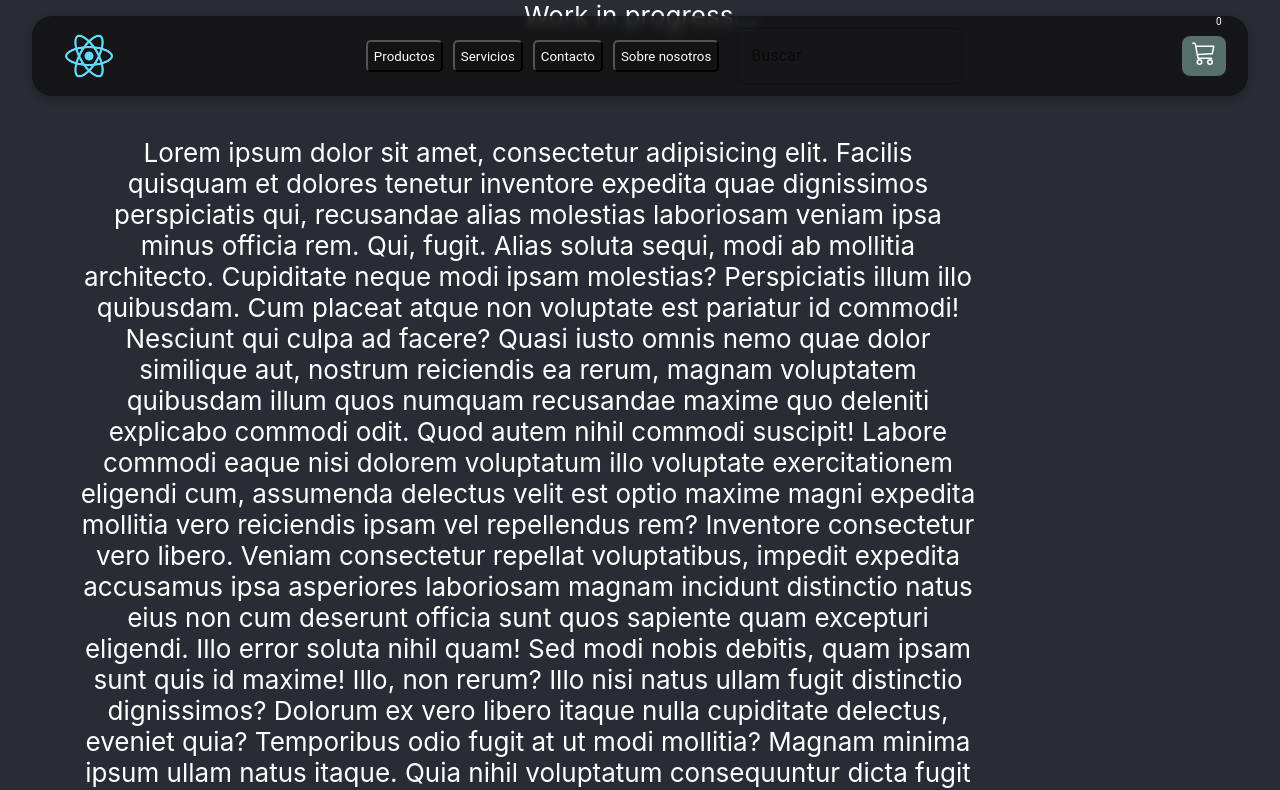
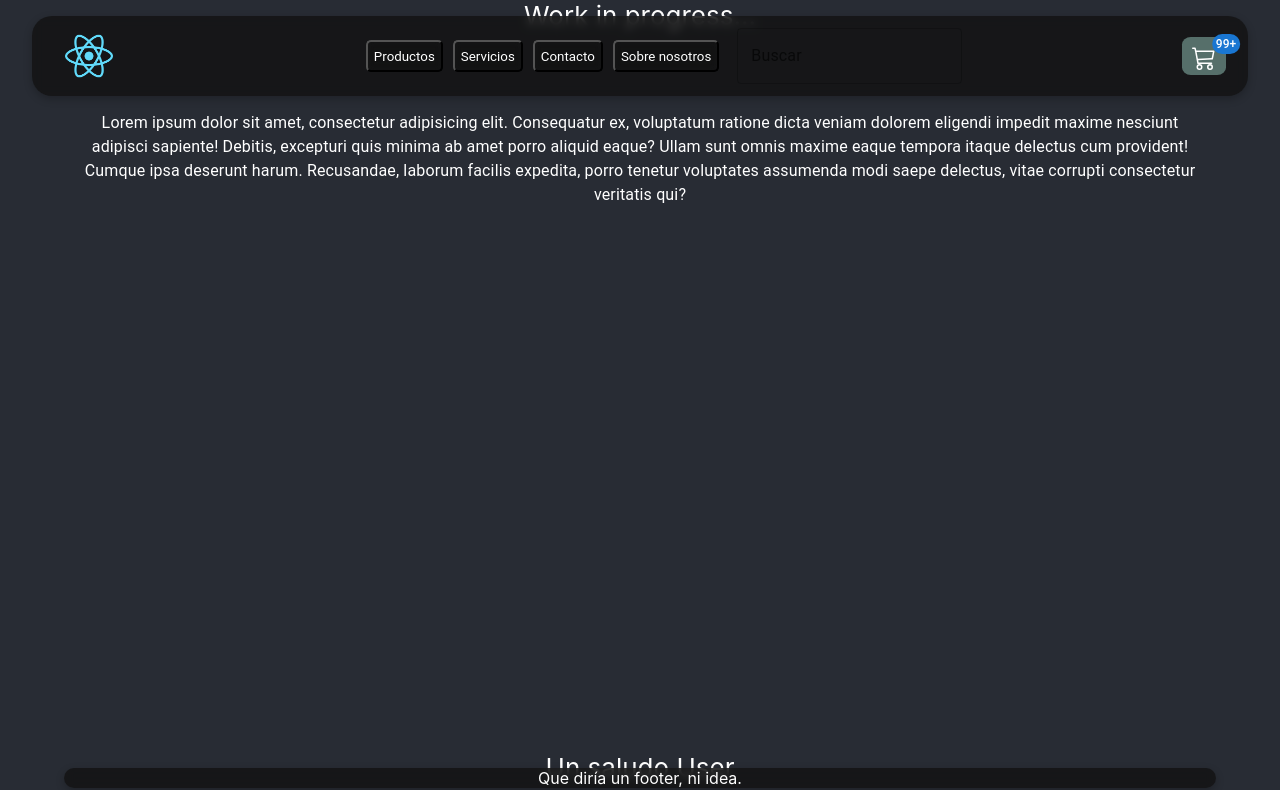
Before and after one commit to estebancardona7/CH-react, a React (Create React App) app: page / in a window 1280 px wide. Shown: the top 790 px of the page. Built offline with nearby package versions, Linux system fonts and the light colour scheme.

Commit message:
update cartwidget

```diff
--- a/src/App.css
+++ b/src/App.css
@@ -14,10 +14,3 @@
   font-size: calc(10px + 2vmin);
   color: white;
 }
-
-.AppFooter {
-  font-size: small;
-  color: white;
-  position: fixed;
-  width: 80%;
-}
--- a/src/App.jsx
+++ b/src/App.jsx
@@ -12,9 +12,9 @@ function App() {
       <div className="AppHome">
         <Home />
         <ItemList greetings={greetings} />
-        <div className="AppFooter">
-          <Footer />
-        </div>
+      </div>
+      <div className="AppFooter">
+        <Footer />
       </div>
     </div>
   );
--- a/src/components/CartWidget/CartWidget.jsx
+++ b/src/components/CartWidget/CartWidget.jsx
@@ -1,14 +1,24 @@
 import React from "react";
 import { BsCart3 } from "react-icons/bs";
+import { Badge } from "@mui/material";
+import { styled } from "@mui/material/styles";
 import styles from "./CartWidget.module.css";
+
+const StyledBadge = styled(Badge)(({ theme }) => ({
+  "& .MuiBadge-badge": {
+    right: -10,
+    top: -2,
+    padding: "0 4px",
+  },
+}));
 
 const CartWidget = () => {
   return (
     <div>
       <div className={`${styles.cartIcon} ${styles.cartContainer}`}>
-        <i className="fas fa-shopping-cart"></i>
-        <BsCart3 className="faIcons" />
-        <span className={styles.counter}>0</span>
+        <StyledBadge badgeContent={200} color="primary">
+          <BsCart3 className="faIcons" />
+        </StyledBadge>
       </div>
     </div>
   );
--- a/src/components/Footer/Footer.css
+++ b/src/components/Footer/Footer.css
@@ -6,5 +6,10 @@
   background-color: rgba(18, 18, 18, 0.8);
   color: white;
   margin-bottom: 1vh;
-  position: relative;
+  position: absolute;
+  bottom: 0.75rem;
+  width: 90%;
+  margin: 0 auto;
+  left: 0;
+  right: 0;
 }
--- a/src/components/Footer/Footer.jsx
+++ b/src/components/Footer/Footer.jsx
@@ -1,10 +1,13 @@
+import { Typography } from "@mui/material";
 import React from "react";
+
 import "./Footer.css";
 
 export const Footer = () => {
   return (
     <div className="footer">
-      <p>Soy un footer</p>
+      <Typography />
+      Que diría un footer, ni idea.
     </div>
   );
 };
--- a/src/components/Home/Home.jsx
+++ b/src/components/Home/Home.jsx
@@ -1,54 +1,40 @@
 // import homeImage from "../../assets/web-development.png";
 import styles from "./Home.module.css";
+import Typography from "@mui/material/Typography";
+
 export const Home = () => {
   return (
     <>
-      <main className="main">
-        <section className="homeContainer">
-          <div className="titleContainer">Work in progress...</div>
-          <p className={styles.p}>
-            Lorem ipsum dolor sit amet, consectetur adipisicing elit. Facilis
-            quisquam et dolores tenetur inventore expedita quae dignissimos
-            perspiciatis qui, recusandae alias molestias laboriosam veniam ipsa
-            minus officia rem. Qui, fugit. Alias soluta sequi, modi ab mollitia
-            architecto. Cupiditate neque modi ipsam molestias? Perspiciatis
-            illum illo quibusdam. Cum placeat atque non voluptate est pariatur
-            id commodi! Nesciunt qui culpa ad facere? Quasi iusto omnis nemo
-            quae dolor similique aut, nostrum reiciendis ea rerum, magnam
-            voluptatem quibusdam illum quos numquam recusandae maxime quo
-            deleniti explicabo commodi odit. Quod autem nihil commodi suscipit!
-            Labore commodi eaque nisi dolorem voluptatum illo voluptate
-            exercitationem eligendi cum, assumenda delectus velit est optio
-            maxime magni expedita mollitia vero reiciendis ipsam vel repellendus
-            rem? Inventore consectetur vero libero. Veniam consectetur repellat
-            voluptatibus, impedit expedita accusamus ipsa asperiores laboriosam
-            magnam incidunt distinctio natus eius non cum deserunt officia sunt
-            quos sapiente quam excepturi eligendi. Illo error soluta nihil quam!
-            Sed modi nobis debitis, quam ipsam sunt quis id maxime! Illo, non
-            rerum? Illo nisi natus ullam fugit distinctio dignissimos? Dolorum
-            ex vero libero itaque nulla cupiditate delectus, eveniet quia?
-            Temporibus odio fugit at ut modi mollitia? Magnam minima ipsum ullam
-            natus itaque. Quia nihil voluptatum consequuntur dicta fugit eius
-            quo nulla numquam iste corrupti beatae delectus, voluptatem facere
-            assumenda? Facilis voluptate amet tempore ipsum, incidunt, atque
-            perferendis aspernatur vero praesentium optio dolores ex aliquid qui
-            cumque saepe excepturi sit nemo officiis voluptatibus impedit iste
-            vitae. Voluptate nobis odio nisi? Nostrum illum at blanditiis
-            explicabo cum voluptatem ullam reprehenderit fugit. Dolorum, enim,
-            aut facilis rem quidem facere corrupti molestiae quisquam recusandae
-            voluptates culpa magni nam error delectus itaque maxime illo!
-            Deserunt possimus nostrum libero eos cumque repellendus asperiores
-            inventore perspiciatis, ipsam ad debitis dolorem magni nulla quaerat
-            minus ipsum suscipit commodi reiciendis ducimus. Molestias voluptas
-            officiis non minus illum. Error? Magni, voluptates eligendi velit
-            blanditiis quisquam corporis architecto quam accusamus aut expedita
-            aspernatur delectus odit mollitia est harum vero deserunt, esse
-            dicta quia reiciendis repellat alias unde suscipit. Consequatur,
-            minus. Voluptatem porro in cum incidunt, nesciunt, a sit ullam
-            numquam facilis non ut. Hic libero ea nesciunt itaque corporis ullam
-            unde eaque quae, nisi optio id quasi molestiae recusandae?
-            Explicabo.
-          </p>
+      <main>
+        <section className={styles.Main}>
+          <div className="titleContainer">
+            Work in progress...
+            <Typography className={styles.p}>
+              Lorem ipsum dolor sit amet, consectetur adipisicing elit.
+              Consequatur ex, voluptatum ratione dicta veniam dolorem eligendi
+              impedit maxime nesciunt adipisci sapiente! Debitis, excepturi quis
+              minima ab amet porro aliquid eaque? Ullam sunt omnis maxime eaque
+              tempora itaque delectus cum provident! Cumque ipsa deserunt harum.
+              Recusandae, laborum facilis expedita, porro tenetur voluptates
+              assumenda modi saepe delectus, vitae corrupti consectetur
+              veritatis qui?
+            </Typography>
+          </div>
+          <br />
+          <br />
+          <br />
+          <br />
+          <br />
+          <br />
+          <br />
+          <br />
+          <br />
+          <br />
+          <br />
+          <br />
+          <br />
+          <br />
+          <br />
         </section>
       </main>
     </>
--- a/src/components/Home/Home.module.css
+++ b/src/components/Home/Home.module.css
@@ -2,16 +2,19 @@
   text-align: center;
   background-color: #282c34;
   min-height: 100vh;
-  display: flex;
+  /* display: flex; */
   flex-direction: column;
   align-items: center;
   justify-content: center;
   font-size: calc(10px + 2vmin);
   color: white;
 }
+.Main {
+  bottom: 2rem;
+}
 
 .p {
-  max-width: 70%;
+  /* max-width: 70%; */
   padding: 5rem;
   justify-content: center;
 }
```
